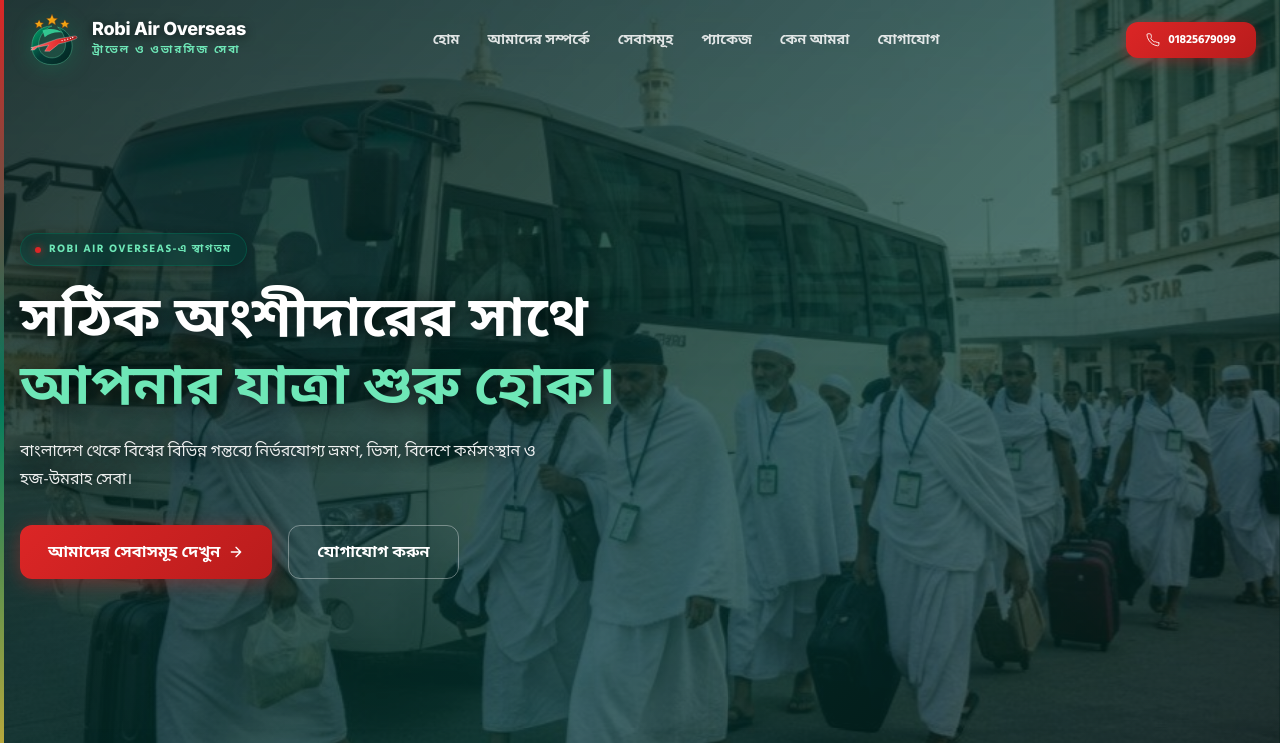
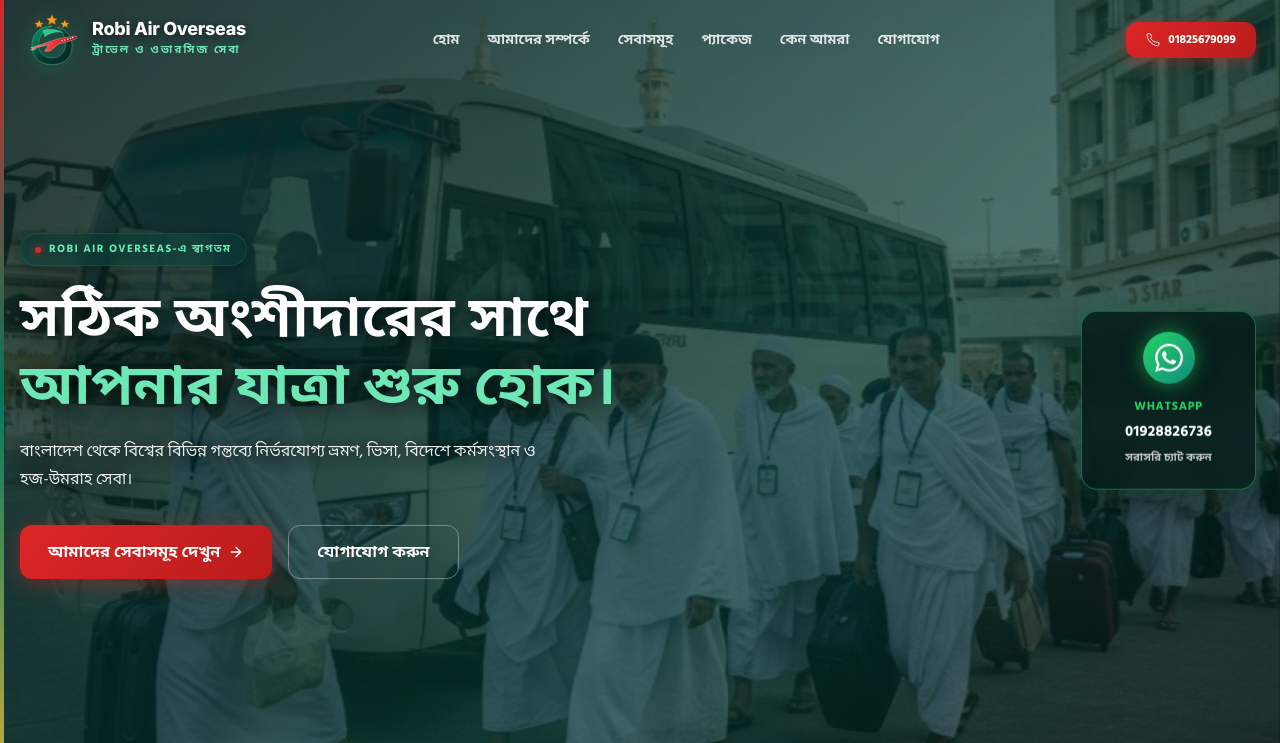
Before and after one commit to zahidul-islam-zisan/robi-air-overseas, a React (Vite) app: page / in a window 1280 px wide. Shown: the top 743 px of the page. Built offline with nearby package versions, Linux system fonts and the light colour scheme.

Commit message:
Add floating WhatsApp quick chat widget with number 01928826736 to right side of HeroSection

```diff
--- a/src/components/sections/HeroSection.tsx
+++ b/src/components/sections/HeroSection.tsx
@@ -1,7 +1,7 @@
 import React, { useState, useEffect, useRef } from "react"
 import type { Language } from "../../types"
 import { UI_TEXT } from "../../data/siteData"
-import { ArrowRightIcon } from "../ui/Icons"
+import { ArrowRightIcon, WhatsAppIcon } from "../ui/Icons"
 
 interface HeroSectionProps {
   language: Language
@@ -213,6 +213,79 @@ export const HeroSection: React.FC<HeroSectionProps> = ({
             </button>
           </div>
         </div>
+
+        {/* Right Side Floating WhatsApp Quick Contact Badge */}
+        <a
+          href="https://wa.me/8801928826736"
+          target="_blank"
+          rel="noopener noreferrer"
+          className="hidden lg:flex flex-col items-center gap-3 p-5 rounded-2xl border transition-all duration-300 hover:scale-105 group"
+          style={{
+            position: "absolute",
+            right: 24,
+            top: "50%",
+            transform: "translateY(-50%)",
+            zIndex: 20,
+            background: "rgba(4, 27, 24, 0.82)",
+            backdropFilter: "blur(14px)",
+            border: "1px solid rgba(37, 211, 102, 0.45)",
+            boxShadow:
+              "0 12px 36px rgba(0, 0, 0, 0.5), 0 0 24px rgba(37, 211, 102, 0.25)",
+            textDecoration: "none",
+            width: 175,
+          }}
+        >
+          <div
+            style={{
+              width: 52,
+              height: 52,
+              borderRadius: "50%",
+              background: "linear-gradient(135deg, #25D366 0%, #128C7E 100%)",
+              display: "flex",
+              alignItems: "center",
+              justifyContent: "center",
+              boxShadow: "0 0 20px rgba(37, 211, 102, 0.6)",
+            }}
+            className="group-hover:rotate-12 transition-transform duration-300"
+          >
+            <WhatsAppIcon size={28} style={{ color: "#ffffff" }} />
+          </div>
+
+          <div style={{ textAlign: "center" }}>
+            <div
+              style={{
+                fontSize: 12,
+                fontWeight: 800,
+                color: "#25D366",
+                letterSpacing: "0.06em",
+                textTransform: "uppercase",
+              }}
+            >
+              WhatsApp
+            </div>
+            <div
+              style={{
+                fontSize: 15,
+                fontWeight: 800,
+                color: "#ffffff",
+                marginTop: 2,
+                letterSpacing: "0.3px",
+              }}
+            >
+              01928826736
+            </div>
+            <div
+              style={{
+                fontSize: 11,
+                color: "rgba(255, 255, 255, 0.75)",
+                marginTop: 4,
+                fontWeight: 600,
+              }}
+            >
+              {language === "bn" ? "সরাসরি চ্যাট করুন" : "Chat Directly"}
+            </div>
+          </div>
+        </a>
       </div>
 
       {/* Slideshow Progress Indicators */}
```
